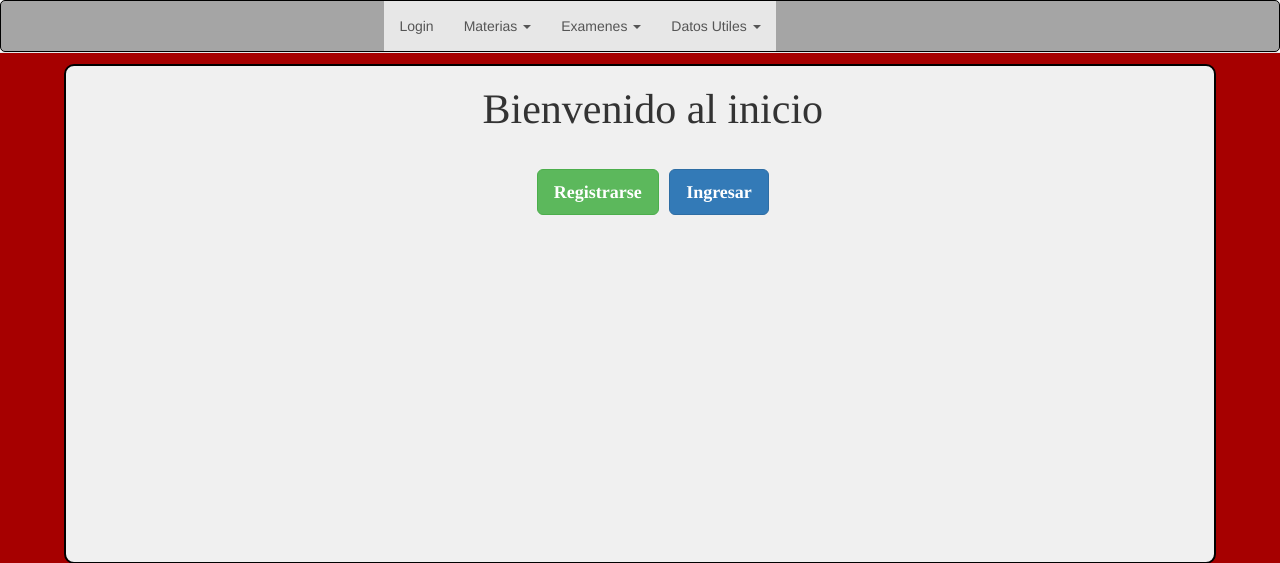
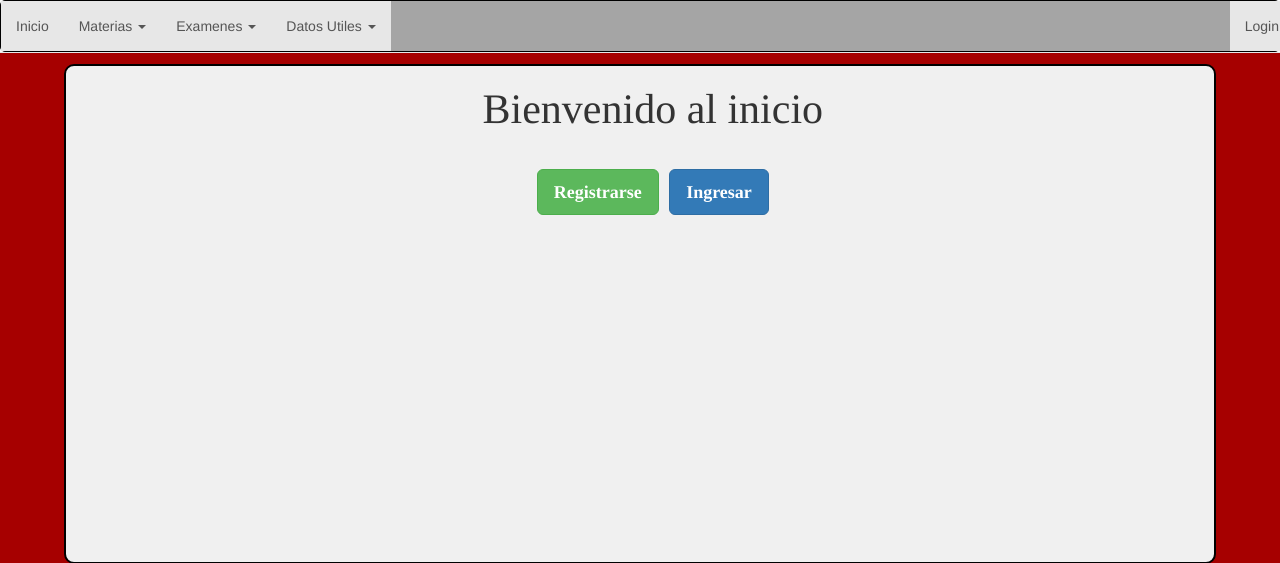
Before and after one commit to Atixx/PlanCarrera, a Django app: page /?next=/plan/alumno/ in a window 1280 px wide. Shown: the top 563 px of the page. Run offline with Django 3.2, Linux system fonts and the light colour scheme; some libraries are stand-ins or nearby versions.

Commit message:
Ahora si esta mas linda la barra

```diff
--- a/carrera/static/carrera/css/carrera.css
+++ b/carrera/static/carrera/css/carrera.css
@@ -50,11 +50,11 @@ body
     border-color: black;
     border-style: solid;
 }
-.navbar-nav > li:first-child /*nth-of-type(1)*/
+/*.navbar-nav > li:first-child /*nth-of-type(1)
 {
     margin-left:30%;
 }
-
+*/
 .footer
 {
   bottom: 0;
--- a/carrera/templates/format.html
+++ b/carrera/templates/format.html
@@ -26,22 +26,7 @@
        <a class="navbar-brand" href="/"><img src=" {% static "carrera/img/logo.png" %}" alt="Sistemas UNLa"/></a>
     </div> --->
         <ul class="nav navbar-nav">
-                    {% if user.is_authenticated %}
-            <li class="active dropdown">
-                <a href="#" class="dropdown-toggle" data-toggle="dropdown">
-                    {{ user.username }}
-                <b class="caret"></b>
-                <ul class="dropdown-menu">
-                <li><a href="/">Inicio</a></li>
-                    <li><a href="/plan/alumno">Ver datos</a></li>
-                        <li class="divider"></li>
-                        <li><a href="/plan/logout">Logout</a></li>
-                </ul>
-            </li>
-            {% else %}
-            <li class="active"><a href="/?reg=0">Login</a></li>
-            {% endif %}
-
+            <li class="active"><a href="/">Inicio</a></li>
             <li class="active dropdown">
                 <a href="#" class="dropdown-toggle .visible-*-block" data-toggle="dropdown">
                 Materias <b class="caret"></b>
@@ -78,6 +63,21 @@
                     target="_blank">Sistemas UNLa</a></li>
                 </ul>
             </li>
+            {% if user.is_authenticated %}
+            <li class="active dropdown navbar-right">
+                <a href="#" class="dropdown-toggle" data-toggle="dropdown">
+                    {{ user.username }}
+                <b class="caret"></b>
+                <ul class="dropdown-menu">
+
+                    <li><a href="/plan/alumno">Ver datos</a></li>
+                        <li class="divider"></li>
+                        <li><a href="/plan/logout">Logout</a></li>
+                </ul>
+            </li>
+            {% else %}
+            <li class="active navbar-right"><a href="/?reg=0">Login</a></li>
+            {% endif %}
         </ul>
 </nav>
 <div class="wrapper">
```
